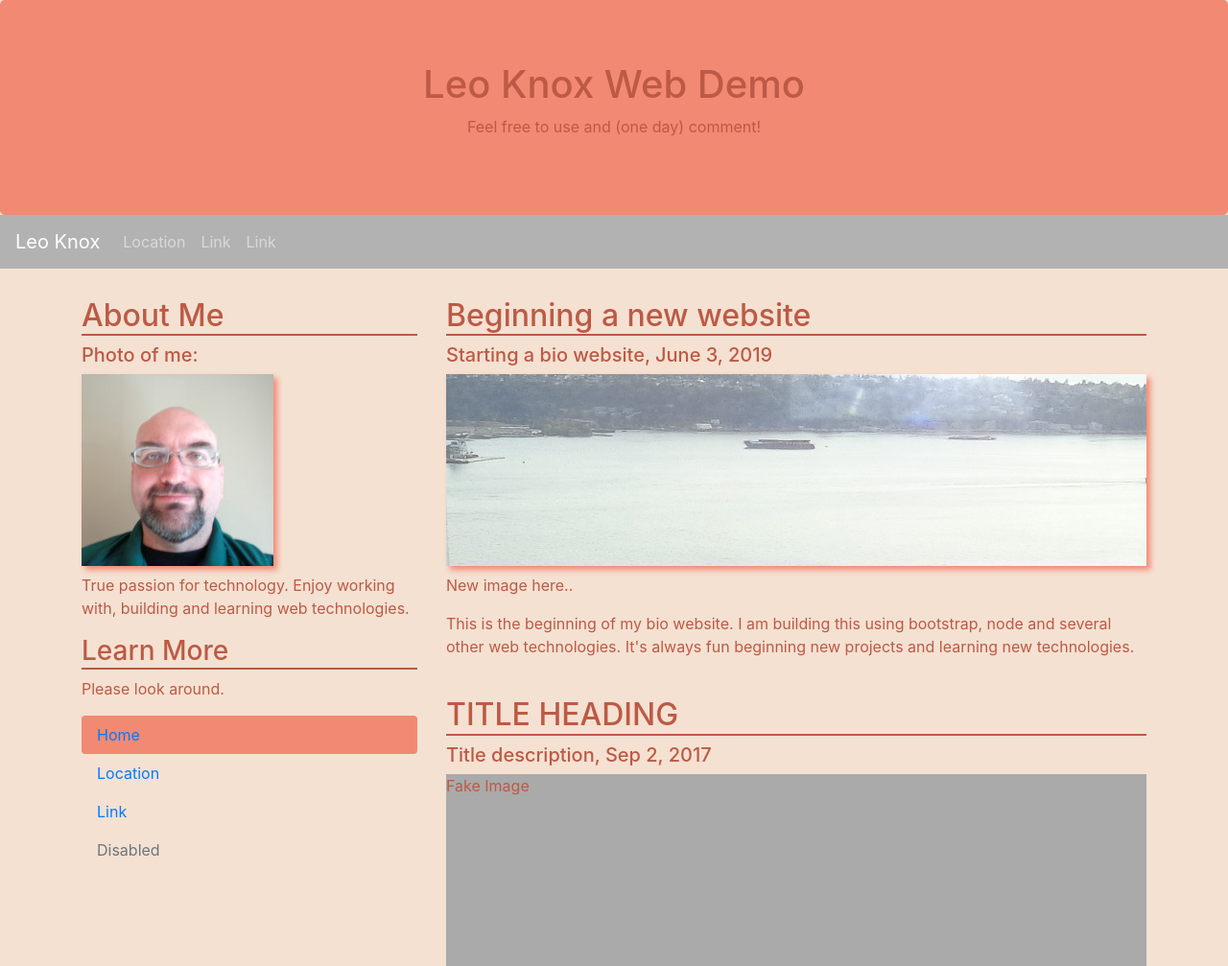
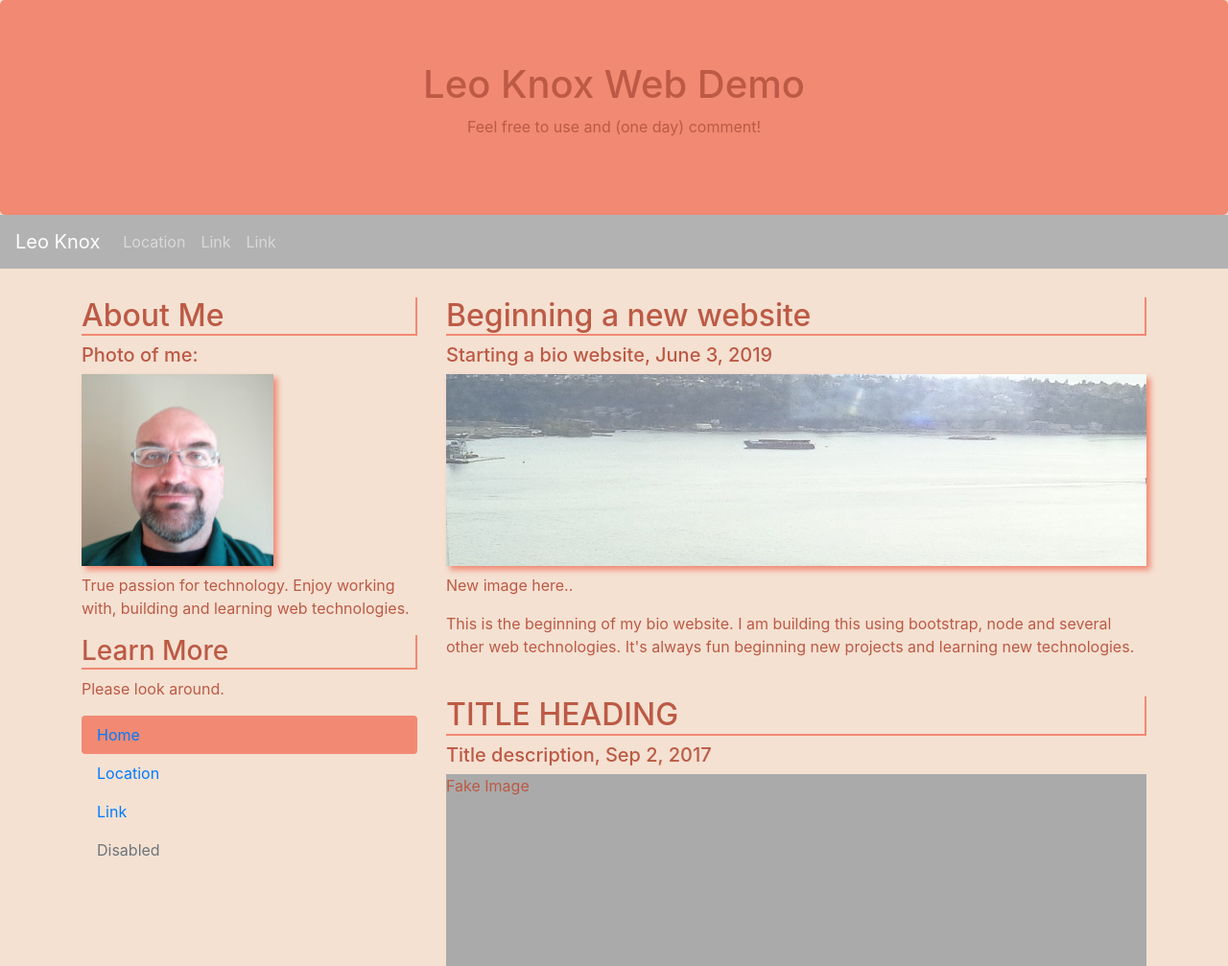
Before and after one commit to LeoKnox/website, a Node server app: page / in a window 1280 px wide. Shown: the top 1007 px of the page at 96% size. Run offline with Node 20, Linux system fonts and the light colour scheme.

Commit message:
Add files via upload
Tweaked css added flare

```diff
--- a/static/style.css
+++ b/static/style.css
@@ -9,7 +9,8 @@ img {
 }
 
 h2, h3 {
-    border-bottom: 2px solid #bc5a45;
+    border-bottom: 2px solid #f18973;
+    border-right: 2px solid #f18973;
 }
 
 .topper {
```
